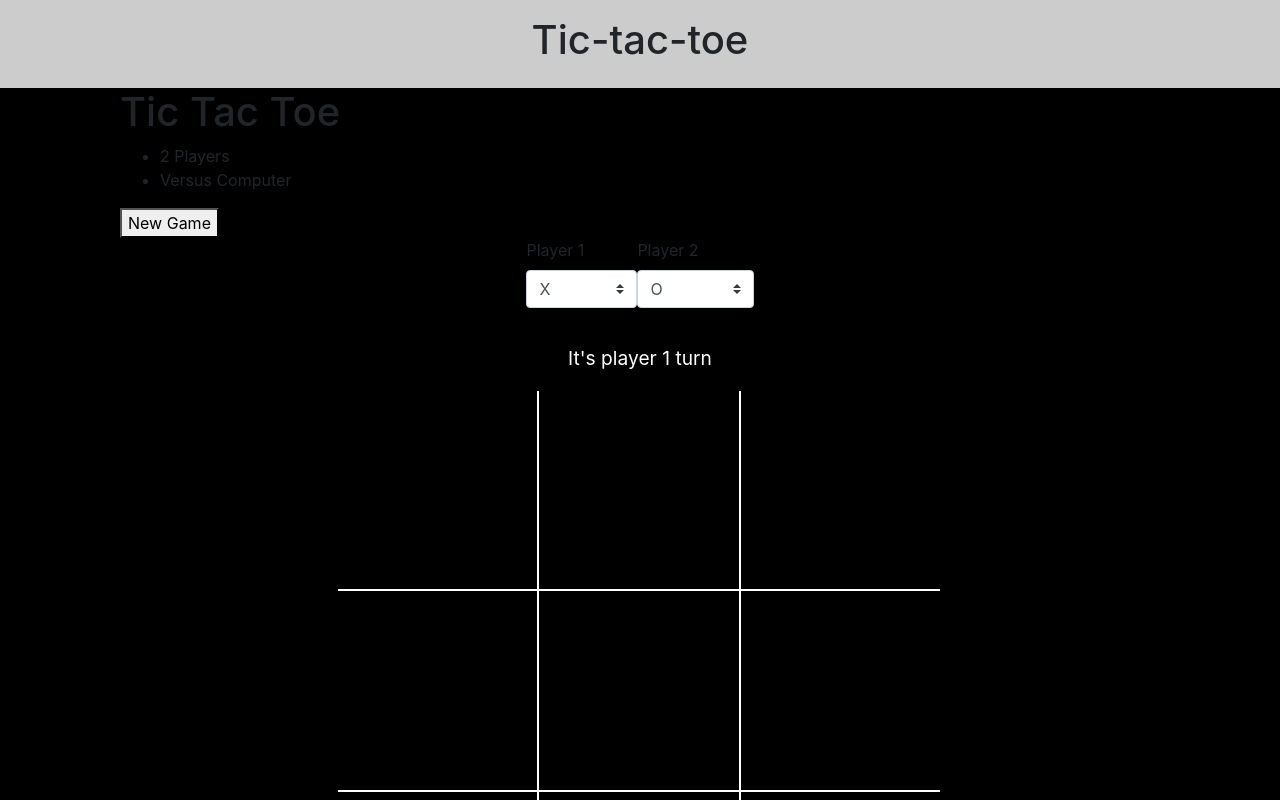
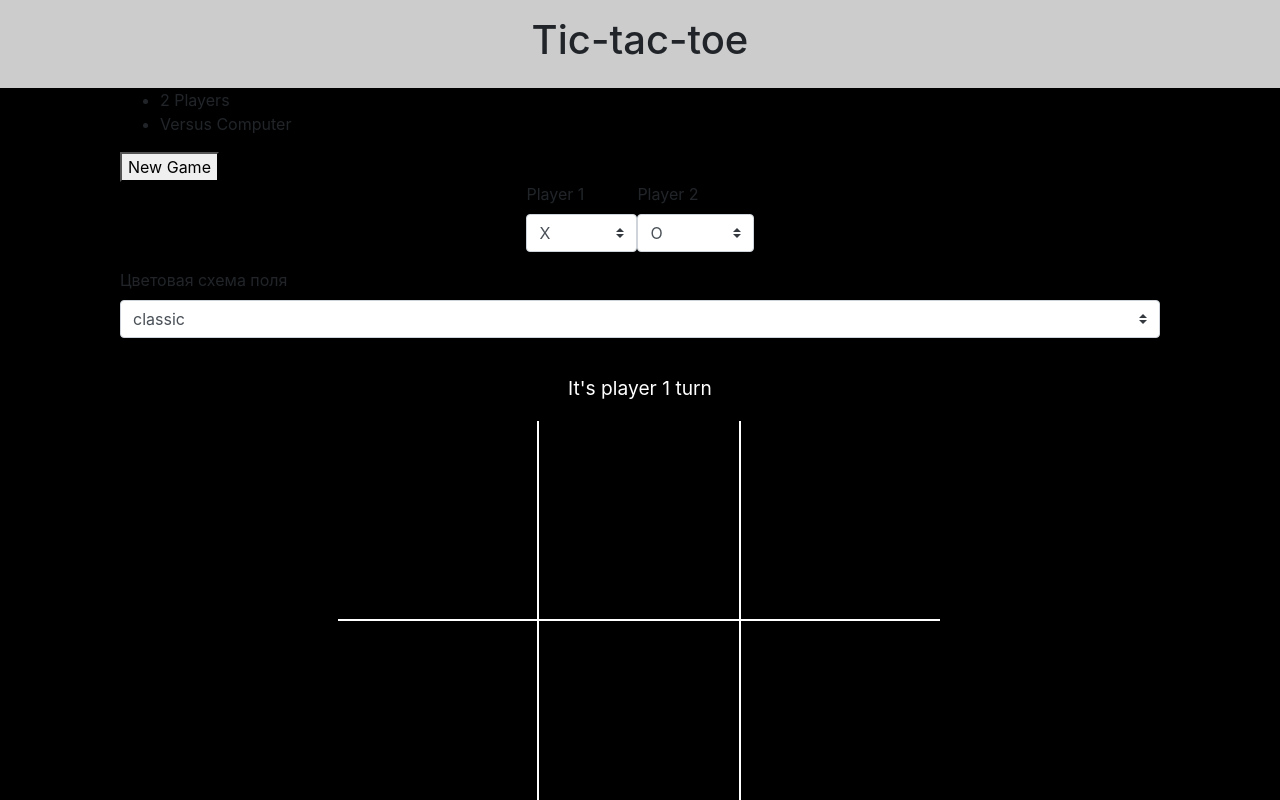
Before and after one commit to Mobidikt/tic-tac-toe, a React (Create React App) app: page / in a window 1280 px wide. Shown: the top 800 px of the page. Built offline with nearby package versions, Linux system fonts and the light colour scheme.

Commit message:
fix: bags

```diff
--- a/src/common.js
+++ b/src/common.js
@@ -10,9 +10,9 @@ export const ICON_TYPES = {
   X: 1,
 };
 
-export const ICON_CHARS = ['Н', 'X'];
-export const ICON_PLAYER_ONE = ['X', '+'];
-export const ICON_PLAYER_TWO = ['O', '*'];
+// export const ICON_CHARS = ['Н', 'X'];
+// export const ICON_PLAYER_ONE = ['X', '+'];
+// export const ICON_PLAYER_TWO = ['O', '*'];
 
 export const PLAYER_TURNS = {
   HUMAN: 0,
--- a/src/components/Main/Main.js
+++ b/src/components/Main/Main.js
@@ -4,9 +4,6 @@ import { AppContext } from '../../AppProvider';
 import {
   GAME_TYPES,
   PLAYER_TURNS,
-  ICON_CHARS,
-  ICON_PLAYER_ONE,
-  ICON_PLAYER_TWO,
 } from '../../common';
 import './Main.css';
 
@@ -33,7 +30,6 @@ class Menu extends Component {
   render() {
     return (
       <header className='header'>
-        <h1>Tic Tac Toe</h1>
         <ul>
           <GameType value={GAME_TYPES.TWO_PLAYERS} name='2 Players' />
           <GameType value={GAME_TYPES.VERSUS_COMPUTER} name='Versus Computer' />
@@ -128,7 +124,7 @@ class Main extends Component {
         if (this.context.gameState.position === '') {
           textInfo = `It's player${currentIconType === 0 ? ' 1' : ' 2'} turn`;
         } else {
-          textInfo = `Player(${ICON_CHARS[1 - currentIconType]}) wins!`;
+          textInfo = `Player${currentIconType === 0 ? ' 1' : ' 2'} wins!`;
         }
       } else {
         if (this.context.gameState.position === '') {
@@ -174,6 +170,22 @@ class Main extends Component {
             </Form.Group>
           </Form>
         </div>
+        <Form>
+          <Form.Group controlId='exampleForm.SelectCustom'>
+            <Form.Label>Цветовая схема поля</Form.Label>
+            <Form.Control
+              as='select'
+              custom
+              onClick={(e) =>
+                (this.context.colorBoard =
+                  e.target.value === 'chess' ? true : false)
+              }
+            >
+              <option>classic</option>
+              <option>chess</option>
+            </Form.Control>
+          </Form.Group>
+        </Form>
         <div className='info'>{textInfo}</div>
         <Board />
       </main>
```
